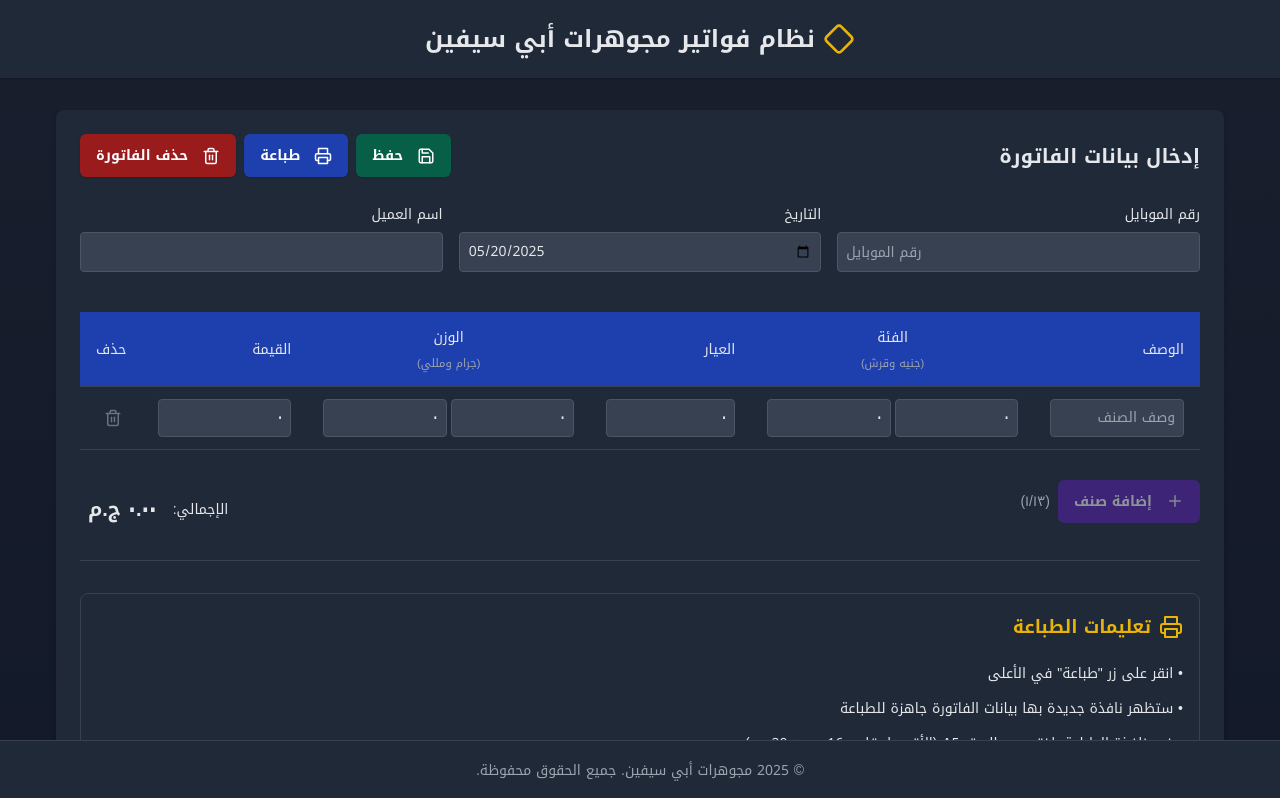
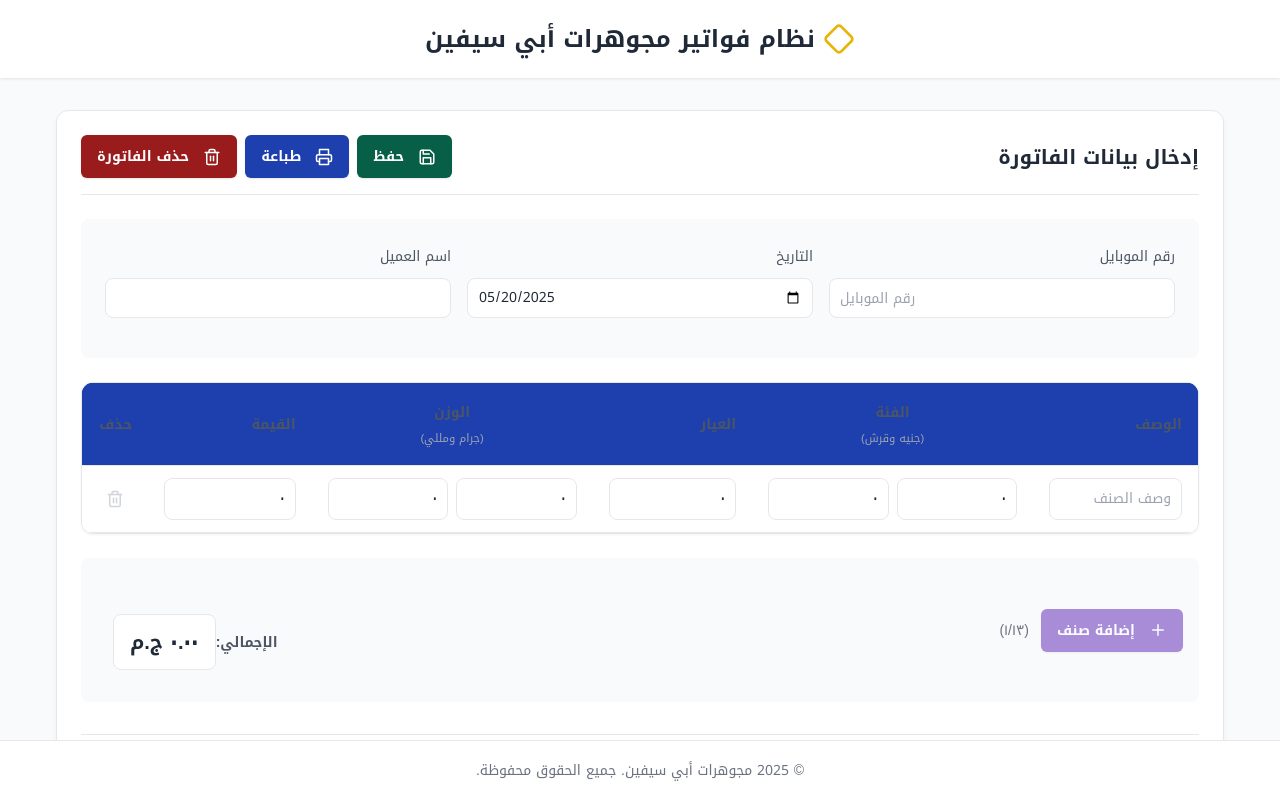
Before and after one commit to MoBekheet/Jewelry-Invoice-System, a React (Vite) app: page / in a window 1280 px wide. Shown: the top 798 px of the page. Built offline with nearby package versions, Linux system fonts and the light colour scheme; a web font is replaced by a local one.

Commit message:
Update design to light theme

```diff
--- a/src/styles/main.css
+++ b/src/styles/main.css
@@ -1,15 +1,15 @@
 /* Main Layout */
 .app-container {
   min-height: 100vh;
-  background: linear-gradient(to bottom, #1a1f2e, #111827);
+  background: #f8fafc;
   direction: rtl;
-  color: #e5e7eb;
+  color: #1f2937;
 }
 
 /* Header */
 .header {
-  background-color: #1f2937;
-  box-shadow: 0 1px 2px rgba(0, 0, 0, 0.25);
+  background-color: #ffffff;
+  box-shadow: 0 1px 3px rgba(0, 0, 0, 0.1);
   padding: 1rem 0;
 }
 
@@ -32,7 +32,7 @@
 .header-title {
   font-size: 1.5rem;
   font-weight: bold;
-  color: #e5e7eb;
+  color: #1f2937;
 }
 
 /* Main Content */
@@ -48,12 +48,12 @@
   bottom: 0;
   left: 0;
   right: 0;
-  background-color: #1f2937;
+  background-color: #ffffff;
   padding: 1rem;
-  border-top: 1px solid #374151;
+  border-top: 1px solid #e5e7eb;
   text-align: center;
   font-size: 0.875rem;
-  color: #9ca3af;
+  color: #6b7280;
   z-index: 50;
 }
 
@@ -66,11 +66,12 @@
 
 /* Invoice Form */
 .invoice-form {
-  background-color: #1f2937;
-  border-radius: 0.5rem;
-  box-shadow: 0 4px 6px rgba(0, 0, 0, 0.2);
+  background-color: #ffffff;
+  border-radius: 0.75rem;
+  box-shadow: 0 4px 6px rgba(0, 0, 0, 0.05);
   padding: 1.5rem 1.5rem 2rem 1.5rem;
   margin-bottom: 3rem;
+  border: 1px solid #e5e7eb;
 }
 
 .form-header {
@@ -78,12 +79,14 @@
   justify-content: space-between;
   align-items: center;
   margin-bottom: 1.5rem;
+  padding-bottom: 1rem;
+  border-bottom: 1px solid #e5e7eb;
 }
 
 .form-title {
   font-size: 1.25rem;
   font-weight: 600;
-  color: #e5e7eb;
+  color: #1f2937;
 }
 
 .button-group {
@@ -95,7 +98,7 @@
   display: flex;
   align-items: center;
   padding: 0.5rem 1rem;
-  border-radius: 0.25rem;
+  border-radius: 0.5rem;
   transition: all 0.2s;
   cursor: pointer;
   border: none;
@@ -110,59 +113,15 @@
   height: 1.125rem;
 }
 
-.button-preview {
-  background-color: #1e40af;
-  color: #e5e7eb;
-}
-
-.button-preview:hover {
-  background-color: #1d4ed8;
-}
-
-.button-save {
-  background-color: #065f46;
-  color: #e5e7eb;
-}
-
-.button-save:hover {
-  background-color: #047857;
-}
-
-.button-print {
-  background-color: #5b21b6;
-  color: #e5e7eb;
-}
-
-.button-print:hover {
-  background-color: #6d28d9;
-}
-
-/* Add Item Button */
-.button-add {
-  background-color: #2563eb;
-  color: #e5e7eb;
-  padding: 0.5rem 1rem;
-  border-radius: 0.25rem;
-  display: flex;
-  align-items: center;
-  transition: background-color 0.2s;
-}
-
-.button-add:hover {
-  background-color: #1d4ed8;
-}
-
-.button-add .button-icon {
-  margin-left: 0.5rem;
-  color: #e5e7eb;
-}
-
 /* Form Grid */
 .form-grid {
   display: grid;
   grid-template-columns: repeat(1, 1fr);
   gap: 1rem;
   margin-bottom: 1.5rem;
+  background-color: #f8fafc;
+  padding: 1.5rem;
+  border-radius: 0.5rem;
 }
 
 @media (min-width: 768px) {
@@ -179,30 +138,30 @@
   display: block;
   font-size: 0.875rem;
   font-weight: 500;
-  color: #e5e7eb;
-  margin-bottom: 0.25rem;
+  color: #4b5563;
+  margin-bottom: 0.5rem;
 }
 
 .form-input {
   width: 100%;
-  padding: 0.5rem;
-  border: 1px solid #4b5563;
-  border-radius: 0.25rem;
+  padding: 0.625rem;
+  border: 1px solid #e5e7eb;
+  border-radius: 0.5rem;
   transition: all 0.2s;
   font-size: 0.875rem;
   line-height: 1.25rem;
-  color: #e5e7eb;
-  background-color: #374151;
+  color: #1f2937;
+  background-color: #ffffff;
 }
 
 .form-input:hover {
-  border-color: #6b7280;
+  border-color: #d1d5db;
 }
 
 .form-input:focus {
   outline: none;
   border-color: #3b82f6;
-  box-shadow: 0 0 0 2px rgba(59, 130, 246, 0.2);
+  box-shadow: 0 0 0 2px rgba(59, 130, 246, 0.1);
 }
 
 .form-input::placeholder {
@@ -212,30 +171,30 @@
 /* Input Group Styles */
 .input-group {
   display: flex;
-  gap: 0.25rem;
+  gap: 0.5rem;
   width: 100%;
 }
 
 .input-group input {
   width: 50%;
-  padding: 0.5rem;
-  border: 1px solid #4b5563;
-  border-radius: 0.25rem;
+  padding: 0.625rem;
+  border: 1px solid #e5e7eb;
+  border-radius: 0.5rem;
   transition: all 0.2s;
   font-size: 0.875rem;
   line-height: 1.25rem;
-  color: #e5e7eb;
-  background-color: #374151;
+  color: #1f2937;
+  background-color: #ffffff;
 }
 
 .input-group input:hover {
-  border-color: #6b7280;
+  border-color: #d1d5db;
 }
 
 .input-group input:focus {
   outline: none;
   border-color: #3b82f6;
-  box-shadow: 0 0 0 2px rgba(59, 130, 246, 0.2);
+  box-shadow: 0 0 0 2px rgba(59, 130, 246, 0.1);
 }
 
 .input-group input::placeholder {
@@ -246,6 +205,10 @@
 .table-container {
   margin-bottom: 1.5rem;
   overflow-x: auto;
+  background-color: #ffffff;
+  border-radius: 0.75rem;
+  box-shadow: 0 1px 3px rgba(0, 0, 0, 0.05);
+  border: 1px solid #e5e7eb;
 }
 
 .table {
@@ -255,110 +218,65 @@
 }
 
 .table-header {
-  background-color: #111827;
+  background-color: #f3f4f6;
 }
 
 .table-header th {
-  padding: 0.75rem 1rem;
+  padding: 1rem;
   text-align: right;
   font-size: 0.875rem;
-  font-weight: 500;
-  color: #e5e7eb;
-  border-bottom: 1px solid #374151;
+  font-weight: 600;
+  color: #4b5563;
+  border-bottom: 1px solid #e5e7eb;
 }
 
 .table-row {
-  background-color: #1f2937;
+  background-color: #ffffff;
+  transition: background-color 0.2s;
 }
 
-.table-row:nth-child(even) {
-  background-color: #111827;
+.table-row:hover {
+  background-color: #f9fafb;
 }
 
 .table-cell {
   padding: 0.75rem 1rem;
-  border-bottom: 1px solid #374151;
+  border-bottom: 1px solid #e5e7eb;
 }
 
 .table-cell input {
   width: 100%;
-  padding: 0.5rem;
-  border: 1px solid #4b5563;
-  border-radius: 0.25rem;
+  padding: 0.625rem;
+  border: 1px solid #e5e7eb;
+  border-radius: 0.5rem;
   transition: all 0.2s;
   font-size: 0.875rem;
   line-height: 1.25rem;
-  color: #e5e7eb;
-  background-color: #374151;
+  color: #1f2937;
+  background-color: #ffffff;
 }
 
 .table-cell input:hover {
-  border-color: #6b7280;
+  border-color: #d1d5db;
 }
 
 .table-cell input:focus {
   outline: none;
   border-color: #3b82f6;
-  box-shadow: 0 0 0 2px rgba(59, 130, 246, 0.2);
+  box-shadow: 0 0 0 2px rgba(59, 130, 246, 0.1);
 }
 
 .table-cell input::placeholder {
   color: #9ca3af;
 }
 
-/* Table Cell Input Group Styles */
-.table-cell .input-group {
-  display: flex;
-  gap: 0.25rem;
-  width: 100%;
-}
-
-.table-cell .input-group input {
-  width: 50%;
-  padding: 0.5rem;
-  border: 1px solid #4b5563;
-  border-radius: 0.25rem;
-  transition: all 0.2s;
-  font-size: 0.875rem;
-  line-height: 1.25rem;
-  color: #e5e7eb;
-  background-color: #374151;
-}
-
-.table-cell .input-cell .input-group input:hover {
-  border-color: #6b7280;
-}
-
-.table-cell .input-cell .input-group input:focus {
-  outline: none;
-  border-color: #3b82f6;
-  box-shadow: 0 0 0 2px rgba(59, 130, 246, 0.2);
-}
-
-.table-cell .input-cell .input-group input::placeholder {
-  color: #9ca3af;
-}
-
-/* Table Cell Total Styles */
-.table-cell .total-amount {
-  font-size: 0.875rem;
-  font-weight: 500;
-  color: #e5e7eb;
-  text-align: center;
-  padding: 0.25rem 0.5rem;
-  background-color: #374151;
-  border-radius: 0.25rem;
-  min-width: 80px;
-  display: inline-block;
-}
-
 /* Action Buttons */
 .action-button {
   color: #ef4444;
   cursor: pointer;
-  transition: color 0.2s;
-  padding: 0.25rem;
-  border-radius: 0.25rem;
+  transition: all 0.2s;
+  padding: 0.5rem;
+  border-radius: 0.5rem;
   display: flex;
   align-items: center;
   justify-content: center;
@@ -368,11 +286,11 @@
 
 .action-button:hover {
   color: #dc2626;
-  background-color: #991b1b;
+  background-color: #fee2e2;
 }
 
 .action-button:disabled {
-  color: #6b7280;
+  color: #d1d5db;
   cursor: not-allowed;
   background: transparent;
 }
@@ -391,55 +309,43 @@
   display: flex;
   justify-content: space-between;
   align-items: center;
-  margin-top: 1rem;
+  margin-top: 1.5rem;
+  padding: 1rem;
+  background-color: #f8fafc;
+  border-radius: 0.5rem;
 }
 
 .total-label {
   font-size: 0.875rem;
-  font-weight: 500;
-  color: #e5e7eb;
-  margin-left: 0.5rem;
+  font-weight: 600;
+  color: #4b5563;
 }
 
 .total-amount {
   font-size: 1.25rem;
   font-weight: bold;
-  color: #e5e7eb;
-  margin: 0 0.5rem;
-}
-
-.calculate-button {
-  background-color: #92400e;
-  color: #e5e7eb;
-  padding: 0.25rem;
-  border-radius: 0.25rem;
-  margin-right: 0.5rem;
-  cursor: pointer;
-  transition: background-color 0.2s;
-  display: flex;
-  align-items: center;
-  justify-content: center;
-}
-
-.calculate-button:hover {
-  background-color: #b45309;
+  color: #1f2937;
+  background-color: #ffffff;
+  padding: 0.5rem 1rem;
+  border-radius: 0.5rem;
+  border: 1px solid #e5e7eb;
 }
 
 /* Add Item Section */
 .add-item-section {
   display: flex;
   align-items: center;
-  gap: 0.5rem;
+  gap: 0.75rem;
 }
 
 .items-count {
-  color: #9ca3af;
+  color: #6b7280;
   font-size: 0.875rem;
 }
 
 .items-limit-indicator {
   margin-right: 0.5rem;
-  color: #fca5a5;
+  color: #ef4444;
   font-size: 0.875rem;
 }
 
@@ -447,21 +353,21 @@
 .print-instructions-section {
   margin-top: 2rem;
   padding-top: 2rem;
-  border-top: 1px solid #374151;
+  border-top: 1px solid #e5e7eb;
 }
 
 .print-instructions {
-  background-color: #1f2937;
-  border: 1px solid #374151;
-  border-radius: 0.5rem;
-  padding: 1rem;
-  color: #e5e7eb;
+  background-color: #f8fafc;
+  border: 1px solid #e5e7eb;
+  border-radius: 0.75rem;
+  padding: 1.5rem;
+  color: #4b5563;
 }
 
 .print-instructions h3 {
   display: flex;
   align-items: center;
-  gap: 0.5rem;
+  gap: 0.75rem;
   font-size: 1.125rem;
   font-weight: 600;
   margin-bottom: 1rem;
@@ -478,8 +384,9 @@
   display: flex;
   align-items: center;
   gap: 0.5rem;
-  margin-bottom: 0.5rem;
+  margin-bottom: 0.75rem;
   font-size: 0.875rem;
+  color: #4b5563;
 }
 
 .print-instructions li:last-child {
@@ -488,5 +395,33 @@
 
 .input-error {
   border: 1.5px solid #ef4444 !important;
-  background-color: #991b1b;
+  background-color: #fee2e2 !important;
 }
+
+.validation-message {
+  color: #ef4444;
+  background-color: #fee2e2;
+  border: 1px solid #fecaca;
+  border-radius: 0.5rem;
+  padding: 0.75rem;
+  margin-bottom: 1rem;
+  font-weight: 500;
+  font-size: 0.875rem;
+  display: flex;
+  align-items: center;
+  gap: 0.5rem;
+}
+
+/* Header with hint */
+.header-with-hint {
+  display: flex;
+  flex-direction: column;
+  align-items: center;
+  gap: 0.25rem;
+}
+
+.header-hint {
+  font-size: 0.75rem;
+  color: #6b7280;
+  font-weight: normal;
+}
```
